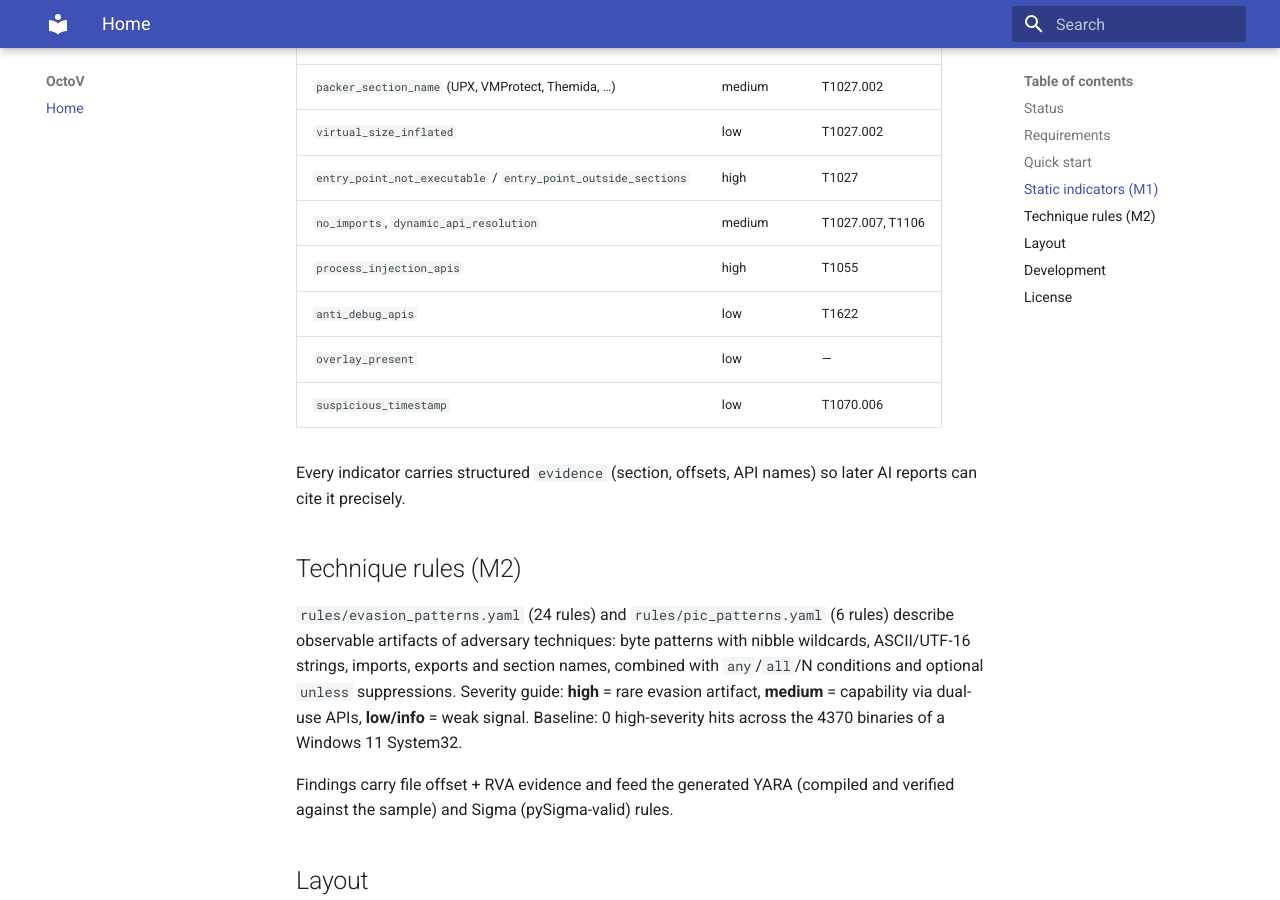
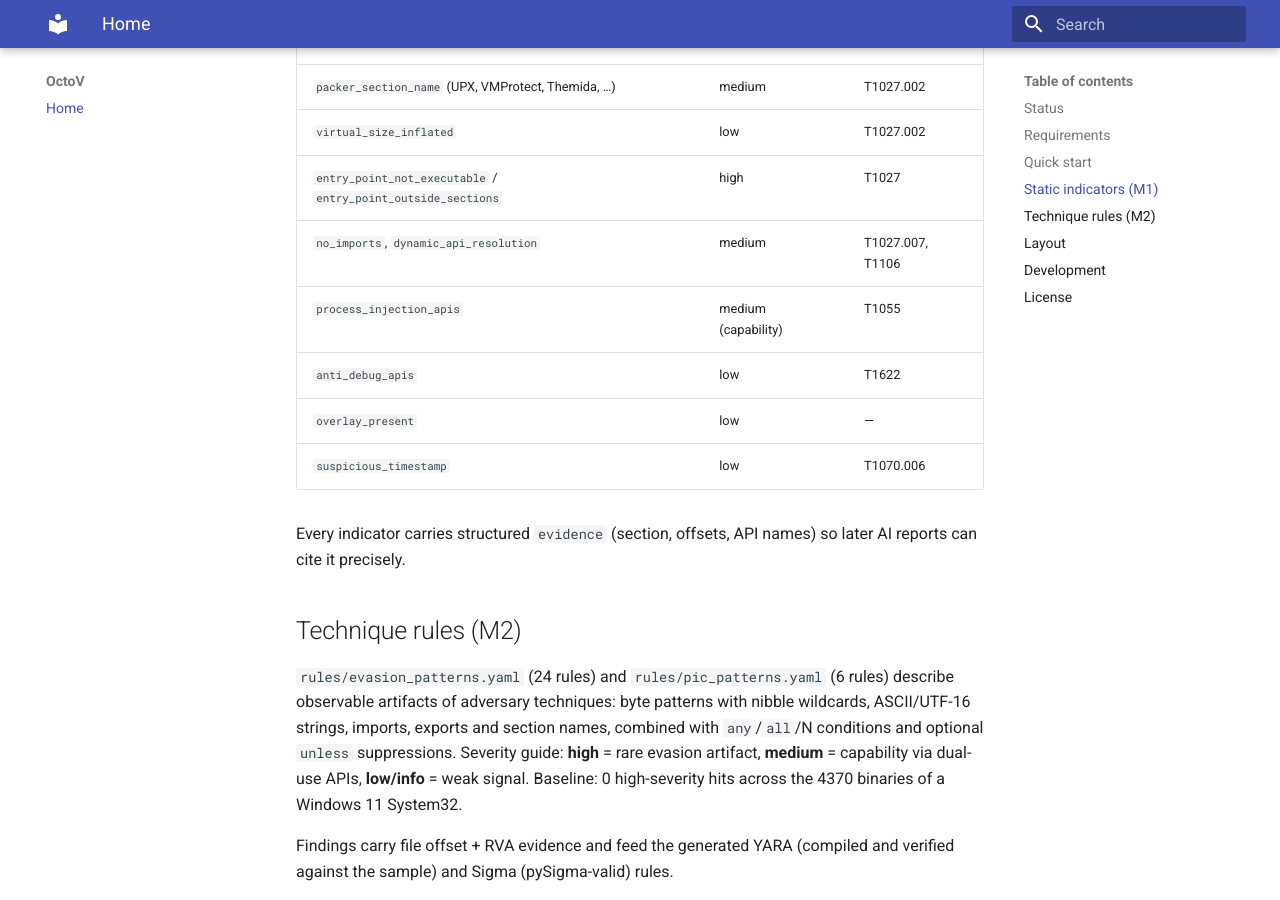
Before and after one commit to m3dvsa-35/OctoV, an MkDocs documentation site: the page built from docs/index.md, in a window 1280 px wide and 900 px high, scrolled down 1643 px. Built offline with MkDocs 1.6.1 and Material for MkDocs 9.7.7, drawn with Linux system fonts in a browser that asks for light colours.

Commit message:
docs: correct process_injection_apis severity in README
Co-Authored-By: Claude Opus 5.5 <noreply@anthropic.com>

```diff
--- a/docs/index.md
+++ b/docs/index.md
@@ -55,7 +55,7 @@ environment:
 | `virtual_size_inflated` | low | T1027.002 |
 | `entry_point_not_executable` / `entry_point_outside_sections` | high | T1027 |
 | `no_imports`, `dynamic_api_resolution` | medium | T1027.007, T1106 |
-| `process_injection_apis` | high | T1055 |
+| `process_injection_apis` | medium (capability) | T1055 |
 | `anti_debug_apis` | low | T1622 |
 | `overlay_present` | low | — |
 | `suspicious_timestamp` | low | T1070.006 |
```
Also changed, not shown: README.md (+1 -1 lines).
